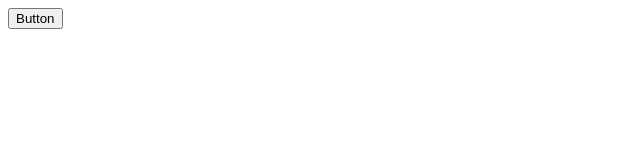
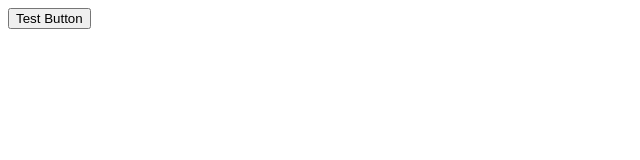
Before and after one commit to hackdanismo/react-ui, a React (Vite) app: page / in a window 1280 px wide. Shown: the top 160 px of the page, without its empty margins (0-640 px from the left). Built offline with nearby package versions, Linux system fonts and the light colour scheme.

Commit message:
feat: implement initial basic logic for checking if the button should render as a link or as a button element

```diff
--- a/src/App.jsx
+++ b/src/App.jsx
@@ -2,7 +2,7 @@ import Button from "./components/button"
 
 const App = () => {
   return (
-    <Button />
+    <Button to="mailto:email@test.com">Test Button</Button>
   )
 }
 
--- a/src/components/button/index.jsx
+++ b/src/components/button/index.jsx
@@ -1,6 +1,22 @@
-const Button = () => {
+const Button = ({ to, children }) => {
+
+  // Check if the value passed to the prop is an external URL
+  const isExternalURL = to && to.startsWith(`http`)
+
+  // Perform check to render the component as a link or as a button
+  const isLink = isExternalURL
+
+  // Function to render the component as a link
+  const renderAsLink = () =>
+    <a href={to}>{children}</a>
+
+  // Function to render the component as a button
+  const renderAsButton = () =>
+    <button>{children}</button>
+
   return (
-    <button>Button</button>
+    // Call functions to render the component as a link or as a button
+    isLink ? renderAsLink() : renderAsButton()
   )
 }
 
```
